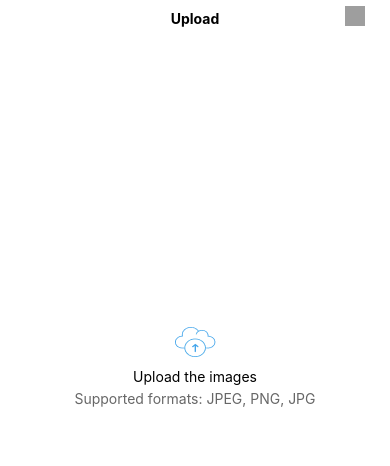
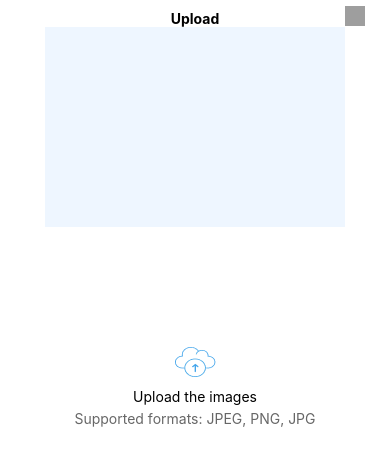
Before and after one commit to SuddalaSankeerthana/connect-mobile, a React Native app in the folder ConnectAppMobile/: screen / in a window 390 px wide. Shown: the top 466 px of the page. Built offline with nearby package versions, Linux system fonts and the light colour scheme; grey boxes are pictures that could not be loaded.

Commit message:
Modify the conditional rendering

```diff
--- a/ConnectAppMobile/src/screens/UploadPostScreen.tsx
+++ b/ConnectAppMobile/src/screens/UploadPostScreen.tsx
@@ -1,5 +1,5 @@
 import React, {useState} from 'react';
-import {Image, Text, TouchableOpacity, View} from 'react-native';
+import {Image, Text, TextInput, TouchableOpacity, View} from 'react-native';
 import {styles} from '../styles/UploadPostScreen.styles';
 import ImagePicker, { ImageOrVideo } from 'react-native-image-crop-picker';
 
@@ -8,45 +8,42 @@ export const UploadPostScreen = () => {
     const [imagesSelected, setImagesSelected] = useState(false);
 
   const handleUploadIconPress = async () => {
-    try {
       const images = await ImagePicker.openPicker({
         multiple: true,
         mediaType: 'photo',
       });
       setSelectedImages(images);
       setImagesSelected(true);
-    } catch (error) {
-      console.error('Error picking images: ', error);
-    }
+
   };
 
   return (
     <>
+      <>
         <View style={styles.container}>
           <Text style={styles.uploadText}>Upload</Text>
-        {!imagesSelected && (
-          <TouchableOpacity onPress={handleUploadIconPress}>
+
+          <TouchableOpacity>
             <Image
               style={styles.crossIcon}
               source={require('../assets/cross-icon.png')}
             />
           </TouchableOpacity>
-        )}
           {!imagesSelected && (
+            <View style={styles.blueBox}>
               <TouchableOpacity onPress={handleUploadIconPress}>
                 <Image
                   style={styles.uploadIcon}
                   source={require('../assets/upload-icon.png')}
                 />
               </TouchableOpacity>
-        )}
-        {!imagesSelected && (
+
               <Text style={styles.uploadImageText}>Upload the images</Text>
-        )}
-        {!imagesSelected && (
+
               <Text style={styles.supportedFormatsText}>
                 Supported formats: JPEG, PNG, JPG
               </Text>
+            </View>
           )}
         </View>
         <View style={styles.imageContainer}>
@@ -58,6 +55,15 @@ export const UploadPostScreen = () => {
             />
           ))}
         </View>
+        {imagesSelected && (
+          <View style={styles.textInputContainer}>
+            <TextInput
+              placeholder="Add a caption"
+              placeholderTextColor="#A0A0A0"
+            />
+          </View>
+        )}
+      </>
     </>
   );
 };
```
Lines whose indentation alone changed are shown as unchanged.
